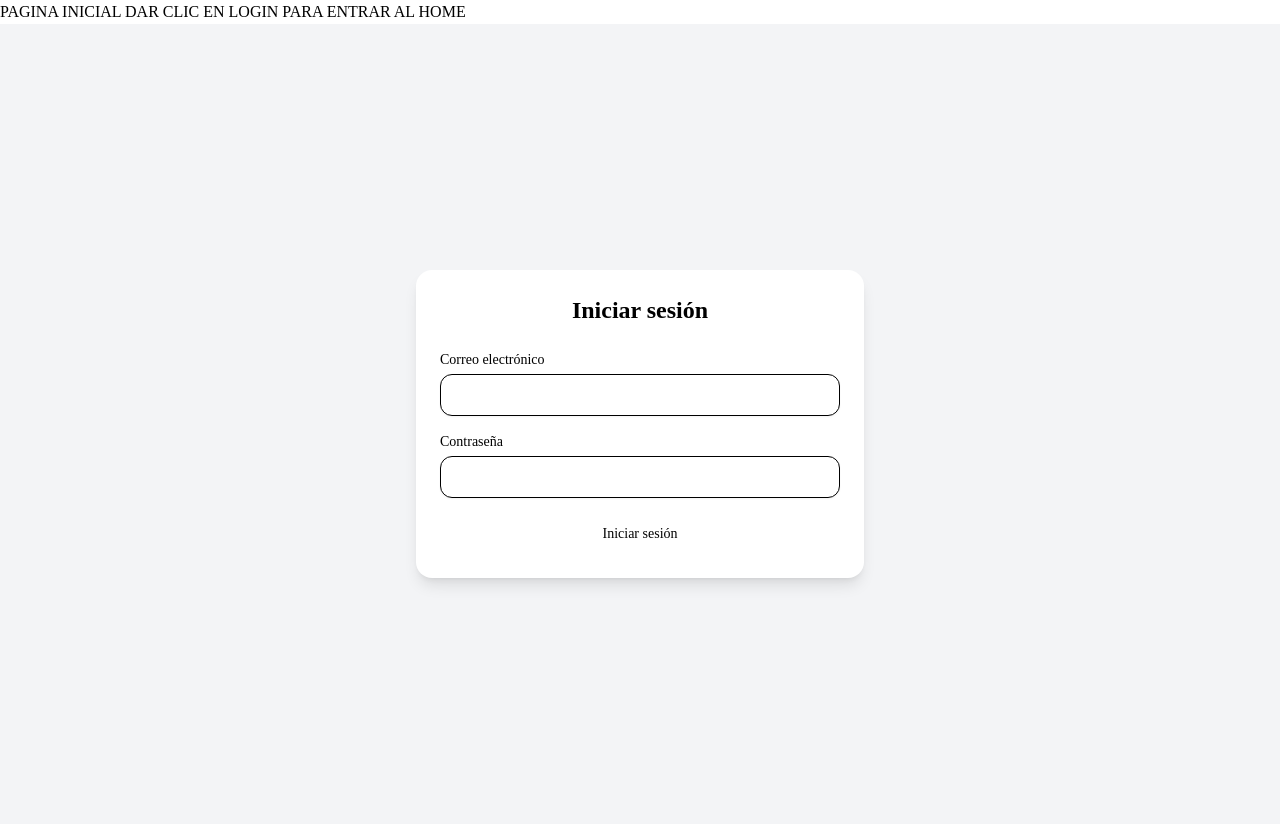
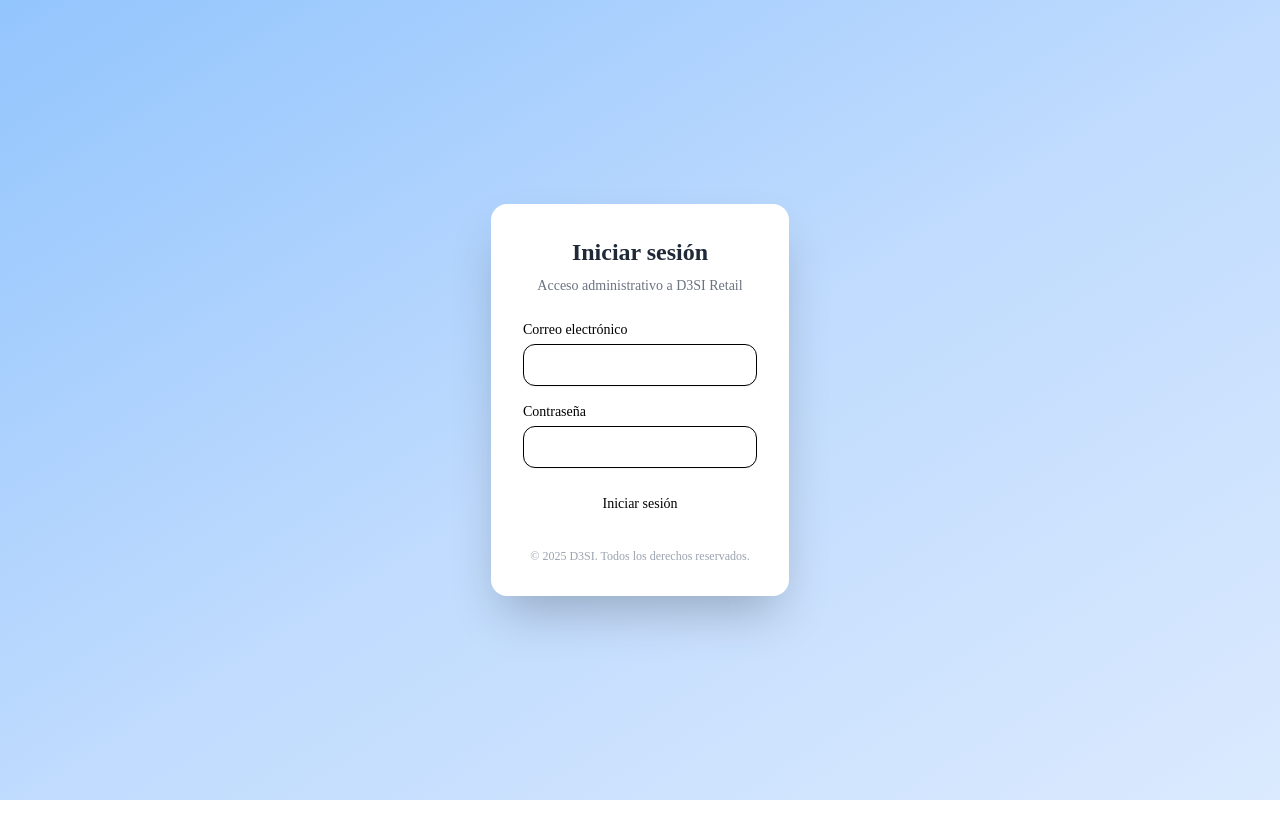
Before and after one commit to felipecalderon/d3si-front-v2, a Next.js app: page / in a window 1280 px wide. After the commit the page ends 800 px from the top, so only its background shows below. Built offline with nearby package versions, Linux system fonts and the light colour scheme.

Commit message:
se estilizo pagina login, me gustaria mas adelante meter los logos, se van a solicitar; se usa libreria framer-motion que es para animaciones, se consultara con el equipo si esta de acuerdo

```diff
--- a/package.json
+++ b/package.json
@@ -12,6 +12,7 @@
     "@radix-ui/react-slot": "^1.2.3",
     "class-variance-authority": "^0.7.1",
     "clsx": "^2.1.1",
+    "framer-motion": "^12.15.0",
     "lucide-react": "^0.511.0",
     "next": "15.1.8",
     "react": "^19.0.0",
--- a/src/app/login/page.tsx
+++ b/src/app/login/page.tsx
@@ -1,12 +1,28 @@
+"use client";
+
+import { motion } from "framer-motion";
 import LoginForm from "@/components/auth/LoginForm";
 
 export default function LoginPage() {
   return (
-    <main className="min-h-screen flex items-center justify-center bg-gray-100">
-      <div className="w-full max-w-md bg-white rounded-2xl shadow-lg p-6">
-        <h1 className="text-2xl font-bold mb-6 text-center">Iniciar sesión</h1>
+    <main className=" flex items-center justify-center px-4">
+      <motion.div
+        initial={{ opacity: 0, y: 30 }}
+        animate={{ opacity: 1, y: 0 }}
+        transition={{ duration: 0.5 }}
+        className="w-full max-w-md bg-white rounded-2xl shadow-2xl p-8"
+      >
+        <h1 className="text-2xl font-bold text-gray-800 mb-2 text-center">
+          Iniciar sesión
+        </h1>
+        <p className="text-sm text-gray-500 mb-6 text-center">
+          Acceso administrativo a D3SI Retail
+        </p>
         <LoginForm />
-      </div>
+        <p className="text-xs text-gray-400 text-center mt-6">
+          © 2025 D3SI. Todos los derechos reservados.
+        </p>
+      </motion.div>
     </main>
   );
 }
--- a/src/app/page.tsx
+++ b/src/app/page.tsx
@@ -1,12 +1,9 @@
-import LoginPage from "./login/page"
+import LoginPage from "./login/page";
 
 export default function Home() {
-    return (
-        <div className="">
-            <p>PAGINA INICIAL
-                DAR CLIC EN LOGIN PARA ENTRAR AL HOME
-            </p>
-            <LoginPage></LoginPage>
-        </div>
-    )
+  return (
+    <main className="min-h-screen bg-gradient-to-br from-blue-300 via-blue-200 to-blue-100 flex items-center justify-center">
+      <LoginPage />
+    </main>
+  );
 }
```
Also changed, not shown: 1 other file (tests, documents, lock files or other folders).
